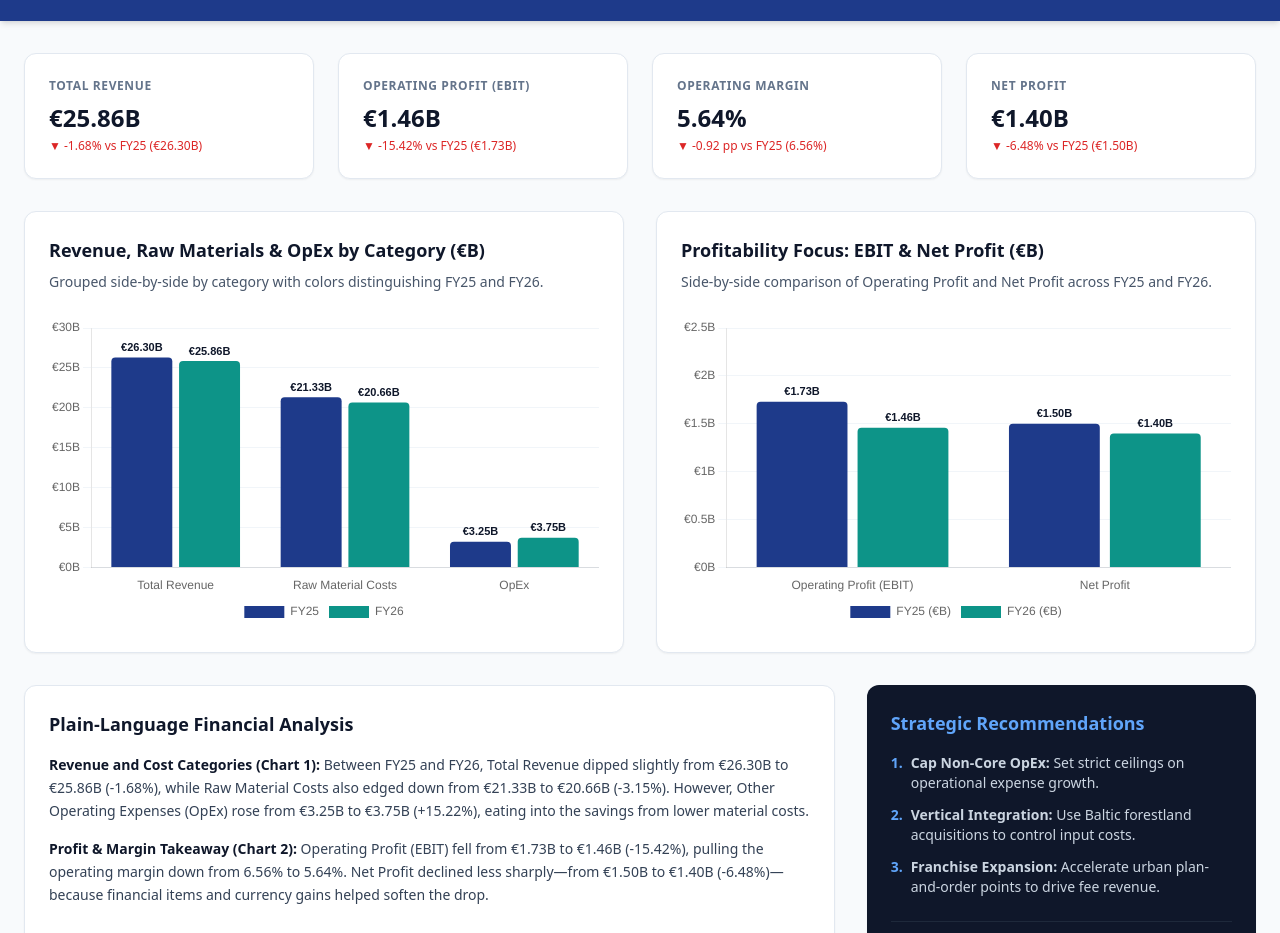
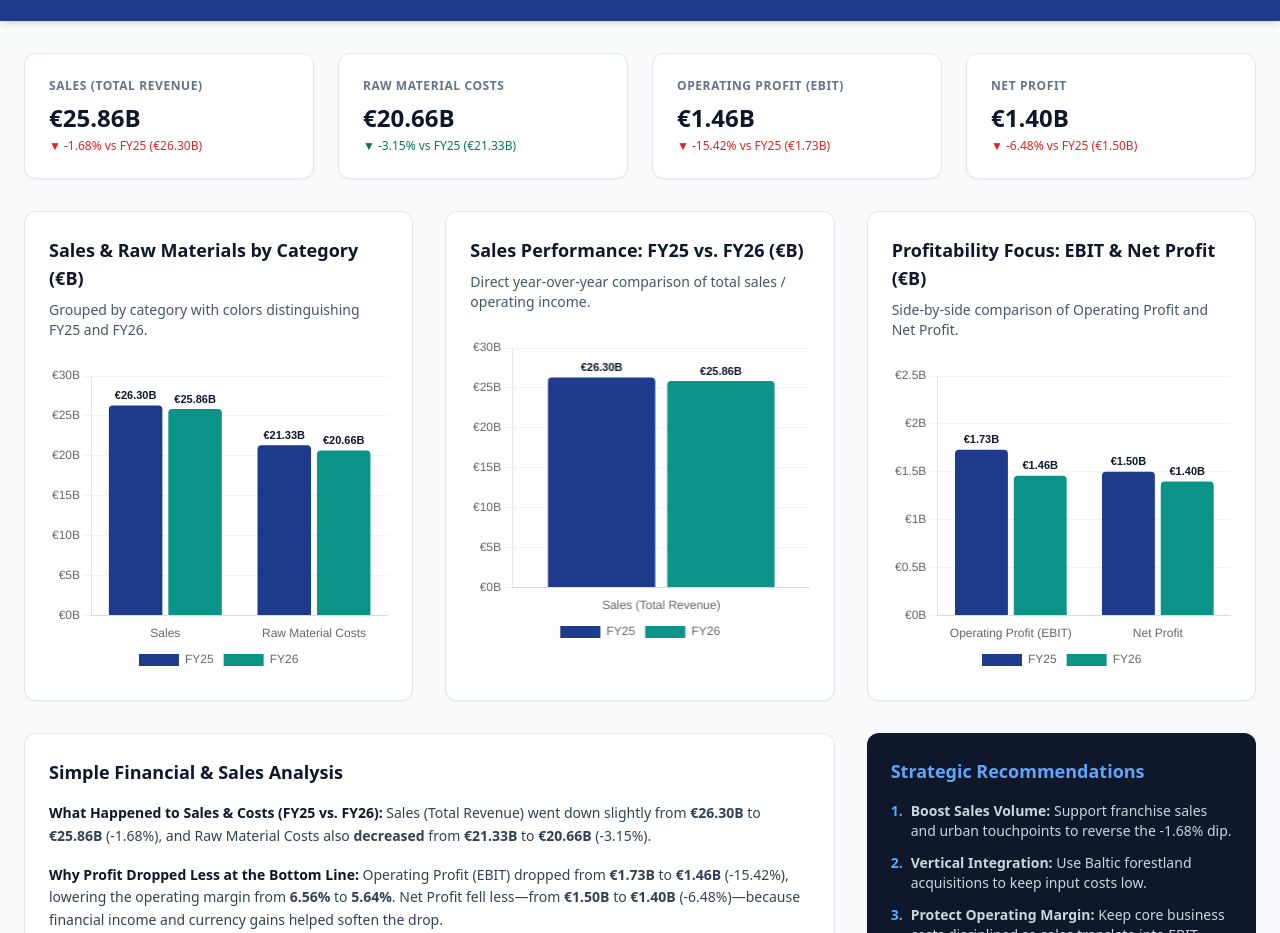
Before and after one commit to j-web-png/ikea1, a website: page index.html in a window 1280 px wide. Shown: the part 87-1020 px from the top of the page. Drawn offline with nearby package versions, Linux system fonts and the light colour scheme.

Commit message:
Update index.html

```diff
--- a/index.html
+++ b/index.html
@@ -17,7 +17,7 @@
         <div class="max-w-7xl mx-auto px-6 py-6 flex flex-col md:flex-row justify-between items-start md:items-center">
             <div>
                 <h1 class="text-2xl md:text-3xl font-bold">Inter IKEA Group Financial Dashboard</h1>
-                <p class="text-blue-200 text-sm mt-1">Operating Income &amp; Cost Structure Analysis (EUR Billions)</p>
+                <p class="text-blue-200 text-sm mt-1">Sales, Raw Material Costs &amp; Profitability Analysis (EUR Billions)</p>
             </div>
             <div class="mt-4 md:mt-0 bg-blue-800 px-4 py-2 rounded-lg text-sm border border-blue-700">
                 <span class="font-semibold">Sample Size (N):</span> 2 Years | <span class="font-semibold">Source:</span> FY25 and FY26 Annual Reports
@@ -30,19 +30,19 @@
         <!-- Key Metrics Cards -->
         <section class="grid grid-cols-1 md:grid-cols-4 gap-6">
             <div class="bg-white p-6 rounded-xl shadow-sm border border-slate-200">
-                <p class="text-xs uppercase tracking-wider text-slate-500 font-semibold">Total Revenue</p>
+                <p class="text-xs uppercase tracking-wider text-slate-500 font-semibold">Sales (Total Revenue)</p>
                 <p class="text-2xl font-bold text-slate-900 mt-2">€25.86B</p>
                 <p class="text-xs text-red-600 mt-1 font-medium">▼ -1.68% vs FY25 (€26.30B)</p>
+            </div>
+            <div class="bg-white p-6 rounded-xl shadow-sm border border-slate-200">
+                <p class="text-xs uppercase tracking-wider text-slate-500 font-semibold">Raw Material Costs</p>
+                <p class="text-2xl font-bold text-slate-900 mt-2">€20.66B</p>
+                <p class="text-xs text-emerald-700 mt-1 font-medium">▼ -3.15% vs FY25 (€21.33B)</p>
             </div>
             <div class="bg-white p-6 rounded-xl shadow-sm border border-slate-200">
                 <p class="text-xs uppercase tracking-wider text-slate-500 font-semibold">Operating Profit (EBIT)</p>
                 <p class="text-2xl font-bold text-slate-900 mt-2">€1.46B</p>
                 <p class="text-xs text-red-600 mt-1 font-medium">▼ -15.42% vs FY25 (€1.73B)</p>
-            </div>
-            <div class="bg-white p-6 rounded-xl shadow-sm border border-slate-200">
-                <p class="text-xs uppercase tracking-wider text-slate-500 font-semibold">Operating Margin</p>
-                <p class="text-2xl font-bold text-slate-900 mt-2">5.64%</p>
-                <p class="text-xs text-red-600 mt-1 font-medium">▼ -0.92 pp vs FY25 (6.56%)</p>
             </div>
             <div class="bg-white p-6 rounded-xl shadow-sm border border-slate-200">
                 <p class="text-xs uppercase tracking-wider text-slate-500 font-semibold">Net Profit</p>
@@ -52,20 +52,29 @@
         </section>
 
         <!-- Charts Section (Grouped Visualizations) -->
-        <section class="grid grid-cols-1 lg:grid-cols-2 gap-8">
-            <!-- Chart 1: Revenue, Raw Material Costs & OpEx Grouped by Category -->
+        <section class="grid grid-cols-1 lg:grid-cols-3 gap-8">
+            <!-- Chart 1: Sales & Raw Material Costs Grouped by Category -->
             <div class="bg-white p-6 rounded-xl shadow-sm border border-slate-200">
-                <h3 class="text-lg font-bold text-slate-900 mb-2">Revenue, Raw Materials &amp; OpEx by Category (€B)</h3>
-                <p class="text-sm text-slate-600 mb-4">Grouped side-by-side by category with colors distinguishing FY25 and FY26.</p>
+                <h3 class="text-lg font-bold text-slate-900 mb-2">Sales &amp; Raw Materials by Category (€B)</h3>
+                <p class="text-sm text-slate-600 mb-4">Grouped by category with colors distinguishing FY25 and FY26.</p>
                 <div class="relative h-80">
-                    <canvas id="costStructureChart"></canvas>
+                    <canvas id="revenueMaterialsChart"></canvas>
                 </div>
             </div>
 
-            <!-- Chart 2: Dedicated Profitability Metrics (EBIT & Net Profit) -->
+            <!-- Chart 2: Dedicated Sales Comparison (FY25 vs FY26) -->
+            <div class="bg-white p-6 rounded-xl shadow-sm border border-slate-200">
+                <h3 class="text-lg font-bold text-slate-900 mb-2">Sales Performance: FY25 vs. FY26 (€B)</h3>
+                <p class="text-sm text-slate-600 mb-4">Direct year-over-year comparison of total sales / operating income.</p>
+                <div class="relative h-80">
+                    <canvas id="salesChart"></canvas>
+                </div>
+            </div>
+
+            <!-- Chart 3: Profitability Metrics (EBIT & Net Profit) -->
             <div class="bg-white p-6 rounded-xl shadow-sm border border-slate-200">
                 <h3 class="text-lg font-bold text-slate-900 mb-2">Profitability Focus: EBIT &amp; Net Profit (€B)</h3>
-                <p class="text-sm text-slate-600 mb-4">Side-by-side comparison of Operating Profit and Net Profit across FY25 and FY26.</p>
+                <p class="text-sm text-slate-600 mb-4">Side-by-side comparison of Operating Profit and Net Profit.</p>
                 <div class="relative h-80">
                     <canvas id="profitabilityChart"></canvas>
                 </div>
@@ -75,13 +84,16 @@
         <!-- Analysis & Recommendations Grid -->
         <section class="grid grid-cols-1 lg:grid-cols-3 gap-8">
             <div class="bg-white p-6 rounded-xl shadow-sm border border-slate-200 lg:col-span-2">
-                <h3 class="text-lg font-bold text-slate-900 mb-4">Plain-Language Financial Analysis</h3>
-                <div id="analysisContent" class="space-y-4 text-sm text-slate-700 leading-relaxed">
+                <h3 class="text-lg font-bold text-slate-900 mb-4">Simple Financial &amp; Sales Analysis</h3>
+                <div class="space-y-4 text-sm text-slate-700 leading-relaxed">
                     <p>
-                        <strong class="text-slate-900">Revenue and Cost Categories (Chart 1):</strong> Between FY25 and FY26, Total Revenue dipped slightly from €26.30B to €25.86B (-1.68%), while Raw Material Costs also edged down from €21.33B to €20.66B (-3.15%). However, Other Operating Expenses (OpEx) rose from €3.25B to €3.75B (+15.22%), eating into the savings from lower material costs.
+                        <strong class="text-slate-900">What Happened to Sales &amp; Costs (FY25 vs. FY26):</strong> Sales (Total Revenue) went down slightly from <strong>€26.30B</strong> to <strong>€25.86B</strong> (-1.68%), and Raw Material Costs also <strong>decreased</strong> from <strong>€21.33B</strong> to <strong>€20.66B</strong> (-3.15%).
                     </p>
                     <p>
-                        <strong class="text-slate-900">Profit &amp; Margin Takeaway (Chart 2):</strong> Operating Profit (EBIT) fell from €1.73B to €1.46B (-15.42%), pulling the operating margin down from 6.56% to 5.64%. Net Profit declined less sharply—from €1.50B to €1.40B (-6.48%)—because financial items and currency gains helped soften the drop.
+                        <strong class="text-slate-900">Why Profit Dropped Less at the Bottom Line:</strong> Operating Profit (EBIT) dropped from <strong>€1.73B</strong> to <strong>€1.46B</strong> (-15.42%), lowering the operating margin from <strong>6.56%</strong> to <strong>5.64%</strong>. Net Profit fell less—from <strong>€1.50B</strong> to <strong>€1.40B</strong> (-6.48%)—because financial income and currency gains helped soften the drop.
+                    </p>
+                    <p>
+                        <strong class="text-slate-900">Sales Analysis — What This Means:</strong> Sales dipped by <strong>€0.44B</strong> (-1.68%), which is a relatively small top-line pullback, but it still reduced the overall revenue base. Even though raw material costs decreased, the smaller sales base and other operating pressures meant core operating profit still fell more sharply. In short, demand/sales softened slightly in FY26, so growing sales and protecting core margins matter more than relying on material cost drops alone.
                     </p>
                 </div>
             </div>
@@ -92,15 +104,15 @@
                     <ul class="space-y-3 text-sm text-slate-300">
                         <li class="flex items-start">
                             <span class="text-blue-400 font-bold mr-2">1.</span>
-                            <span><strong>Cap Non-Core OpEx:</strong> Set strict ceilings on operational expense growth.</span>
+                            <span><strong>Boost Sales Volume:</strong> Support franchise sales and urban touchpoints to reverse the -1.68% dip.</span>
                         </li>
                         <li class="flex items-start">
                             <span class="text-blue-400 font-bold mr-2">2.</span>
-                            <span><strong>Vertical Integration:</strong> Use Baltic forestland acquisitions to control input costs.</span>
+                            <span><strong>Vertical Integration:</strong> Use Baltic forestland acquisitions to keep input costs low.</span>
                         </li>
                         <li class="flex items-start">
                             <span class="text-blue-400 font-bold mr-2">3.</span>
-                            <span><strong>Franchise Expansion:</strong> Accelerate urban plan-and-order points to drive fee revenue.</span>
+                            <span><strong>Protect Operating Margin:</strong> Keep core business costs disciplined so sales translate into EBIT.</span>
                         </li>
                     </ul>
                 </div>
@@ -152,28 +164,27 @@
         const getMetric = (categoryName) =>
             financialData ? financialData.metrics.find(m => m.category === categoryName) : null;
 
-        const revenueMetric = getMetric("Total Operating Income (Revenue)") || { fy25: 26.30, fy26: 25.86 };
+        const salesMetric = getMetric("Total Operating Income (Sales / Revenue)") || { fy25: 26.30, fy26: 25.86 };
         const materialMetric = getMetric("Cost of Raw Materials & Consumables") || { fy25: 21.33, fy26: 20.66 };
-        const opexMetric = getMetric("Other Operating Expenses & Labor") || { fy25: 3.25, fy26: 3.75 };
         const ebitMetric = getMetric("Operating Profit (EBIT)") || { fy25: 1.73, fy26: 1.46 };
         const netMetric = getMetric("Net Profit") || { fy25: 1.50, fy26: 1.40 };
 
-        // Chart 1: Grouped Bar Chart by Category (Total Revenue, Raw Material Costs, OpEx)
-        const ctxCost = document.getElementById('costStructureChart').getContext('2d');
-        new Chart(ctxCost, {
+        // Chart 1: Sales & Raw Material Costs Grouped by Category (OpEx removed)
+        const ctxRevMat = document.getElementById('revenueMaterialsChart').getContext('2d');
+        new Chart(ctxRevMat, {
             type: 'bar',
             data: {
-                labels: ['Total Revenue', 'Raw Material Costs', 'OpEx'],
+                labels: ['Sales', 'Raw Material Costs'],
                 datasets: [
                     {
                         label: 'FY25',
-                        data: [revenueMetric.fy25, materialMetric.fy25, opexMetric.fy25],
+                        data: [salesMetric.fy25, materialMetric.fy25],
                         backgroundColor: '#1E3A8A',
                         borderRadius: 4
                     },
                     {
                         label: 'FY26',
-                        data: [revenueMetric.fy26, materialMetric.fy26, opexMetric.fy26],
+                        data: [salesMetric.fy26, materialMetric.fy26],
                         backgroundColor: '#0D9488',
                         borderRadius: 4
                     }
@@ -208,7 +219,57 @@
             plugins: [barValueLabels]
         });
 
-        // Chart 2: Grouped Bar Chart for Profitability (EBIT & Net Profit)
+        // Chart 2: Dedicated Sales Graph (FY25 vs FY26)
+        const ctxSales = document.getElementById('salesChart').getContext('2d');
+        new Chart(ctxSales, {
+            type: 'bar',
+            data: {
+                labels: ['Sales (Total Revenue)'],
+                datasets: [
+                    {
+                        label: 'FY25',
+                        data: [salesMetric.fy25],
+                        backgroundColor: '#1E3A8A',
+                        borderRadius: 4
+                    },
+                    {
+                        label: 'FY26',
+                        data: [salesMetric.fy26],
+                        backgroundColor: '#0D9488',
+                        borderRadius: 4
+                    }
+                ]
+            },
+            options: {
+                responsive: true,
+                maintainAspectRatio: false,
+                layout: {
+                    padding: { top: 20 }
+                },
+                plugins: {
+                    legend: { position: 'bottom' },
+                    tooltip: {
+                        callbacks: {
+                            label: function(context) {
+                                return context.dataset.label + ': €' + Number(context.raw).toFixed(2) + 'B';
+                            }
+                        }
+                    }
+                },
+                scales: {
+                    y: {
+                        beginAtZero: true,
+                        suggestedMax: 30,
+                        grid: { color: '#F1F5F9' },
+                        ticks: { callback: function(value) { return '€' + value + 'B'; } }
+                    },
+                    x: { grid: { display: false } }
+                }
+            },
+            plugins: [barValueLabels]
+        });
+
+        // Chart 3: Profitability Metrics (EBIT & Net Profit)
         const ctxProfit = document.getElementById('profitabilityChart').getContext('2d');
         new Chart(ctxProfit, {
             type: 'bar',
@@ -216,13 +277,13 @@
                 labels: ['Operating Profit (EBIT)', 'Net Profit'],
                 datasets: [
                     {
-                        label: 'FY25 (€B)',
+                        label: 'FY25',
                         data: [ebitMetric.fy25, netMetric.fy25],
                         backgroundColor: '#1E3A8A',
                         borderRadius: 4
                     },
                     {
-                        label: 'FY26 (€B)',
+                        label: 'FY26',
                         data: [ebitMetric.fy26, netMetric.fy26],
                         backgroundColor: '#0D9488',
                         borderRadius: 4
```
